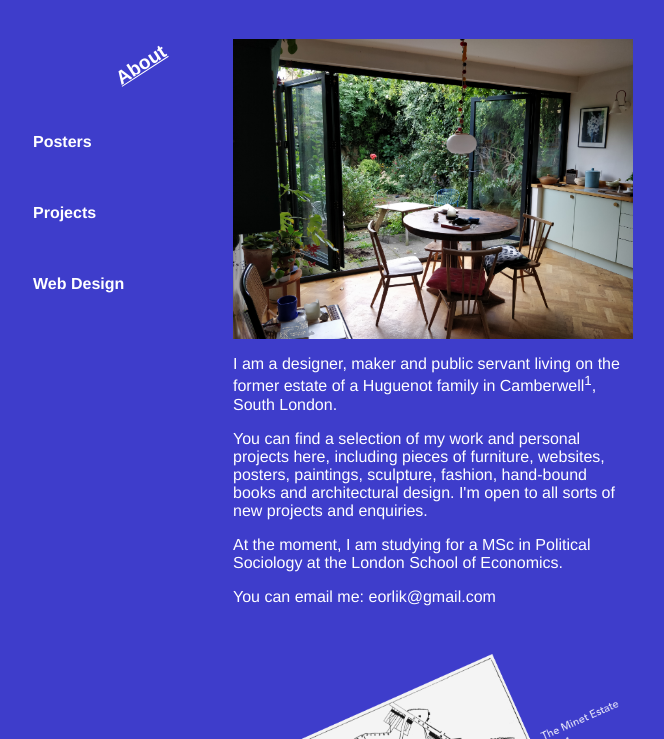
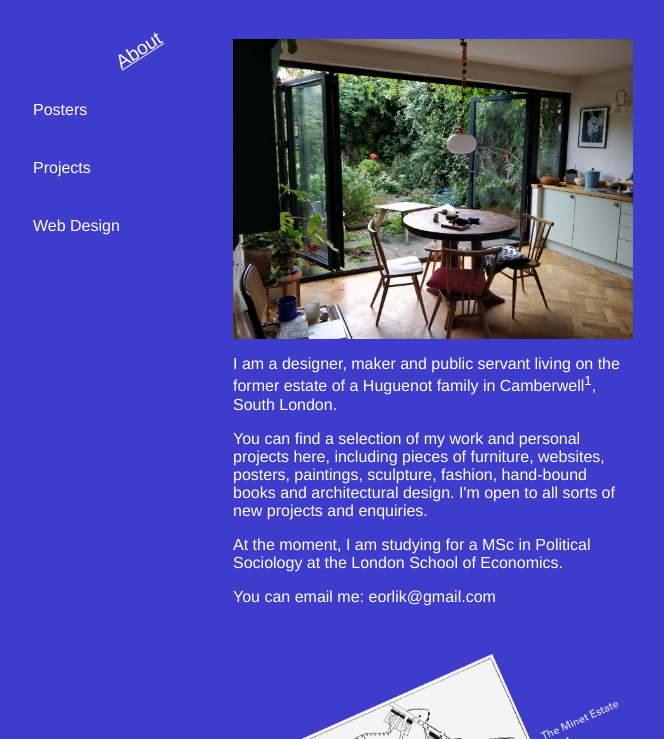
Before and after one commit to eorlik/edwardorlik-net_archived, an Eleventy site: page src/index.md in a window 1280 px wide. Shown: the part 61-800 px from the top of the page, without its empty margins (17-681 px from the left). Built offline with nearby package versions, Linux system fonts and the light colour scheme; Eleventy itself is replaced by a stand-in of ours; files that its build step writes are made by us from their sources.

Commit message:
messing around with tranitions

```diff
--- a/src/_includes/nav-menu.njk
+++ b/src/_includes/nav-menu.njk
@@ -3,7 +3,7 @@
 <nav id="nav">
     <div class="nav-links">
         {% for i in collections.nav %}
-        <h1 class="nav-link {{ 'active-nav-item' if i.url == page.url }}" id="{{ i.fileSlug }}">{{ i.data.title }}</h1>
+        <span class="nav-link {{ 'active-nav-item' if i.url == page.url }}" id="{{ i.fileSlug }}">{{ i.data.title }}</span>
         {% endfor %}
     </div>
 </nav>
--- a/src/css/style.css
+++ b/src/css/style.css
@@ -16,6 +16,8 @@ a {
 main {
   position: static;
 }
+
+
 
 nav {
   left:0px;
--- a/src/scripts.js
+++ b/src/scripts.js
@@ -18,11 +18,17 @@ $(document).ready(function(){
     $("main").load("/"+this.id+"/index.html");
   }
 
+
 /* Once the page has loaded, hide the nav menu (only relevant to smaller screens) */
     document.getElementById("nav").classList.remove("show");
     document.getElementById("menu-btn").classList.remove("rotate")
 
 });
+
+
   });
 
+
+
+
   lazyload();
```
